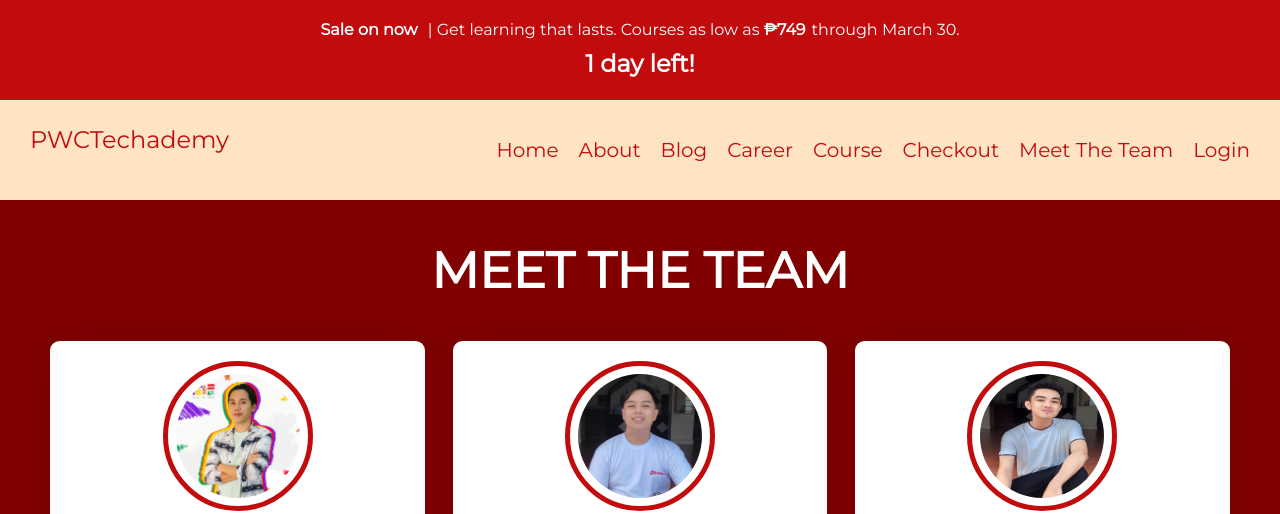
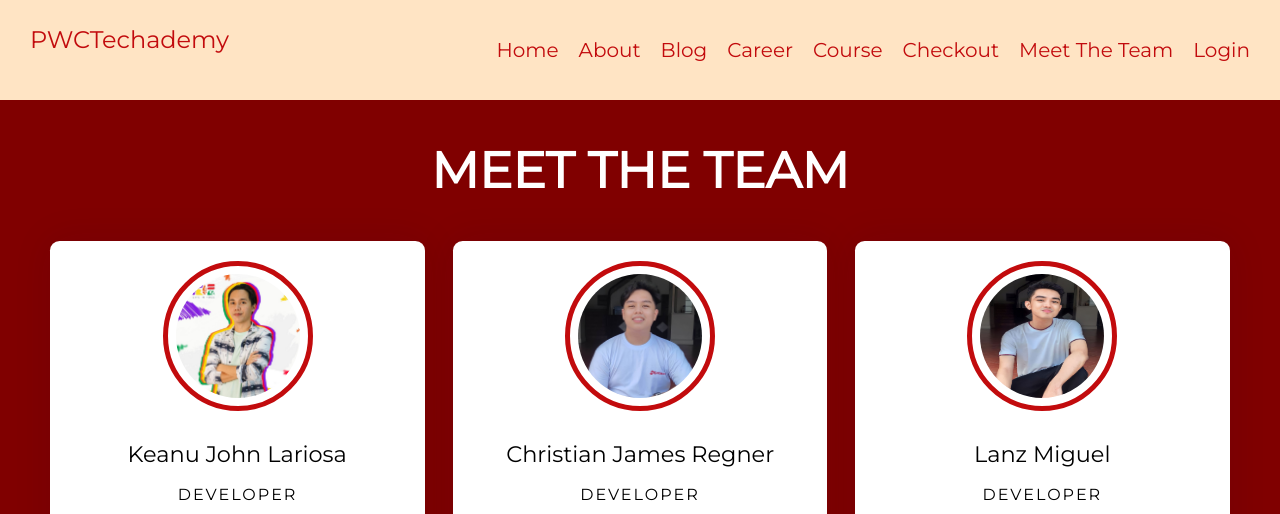
Before and after one commit to PWC-Students/pwctechacademy, a plain HTML site: page meetTheTeam.html in a window 1280 px wide. Shown: the top 514 px of the page. Drawn offline with Linux system fonts and the light colour scheme.

Commit message:
fixed conflicts of meetTheTeam

```diff
--- a/meetTheTeam.html
+++ b/meetTheTeam.html
@@ -4,6 +4,7 @@
     <meta http-equiv="X-UA-Compatible" content="IE=edge" />
     <meta name="viewport" content="width=device-width, initial-scale=1.0" />
     <link rel="stylesheet" href="/styles/meetTheTeam_style.css" />
+    <link rel="stylesheet" href="/styles/header.css" />
     <link
       rel="shortcut icon"
       type="image/x-icon"
--- a/styles/meetTheTeam_style.css
+++ b/styles/meetTheTeam_style.css
@@ -128,7 +128,7 @@
   grid-template-columns: 0.3fr 1fr;
   align-items: center;
   padding: 20px 0;
-  position: sticky;
+  position: fixed;
   top: 0;
   z-index: 10;
   color: #c20b0d;
```
